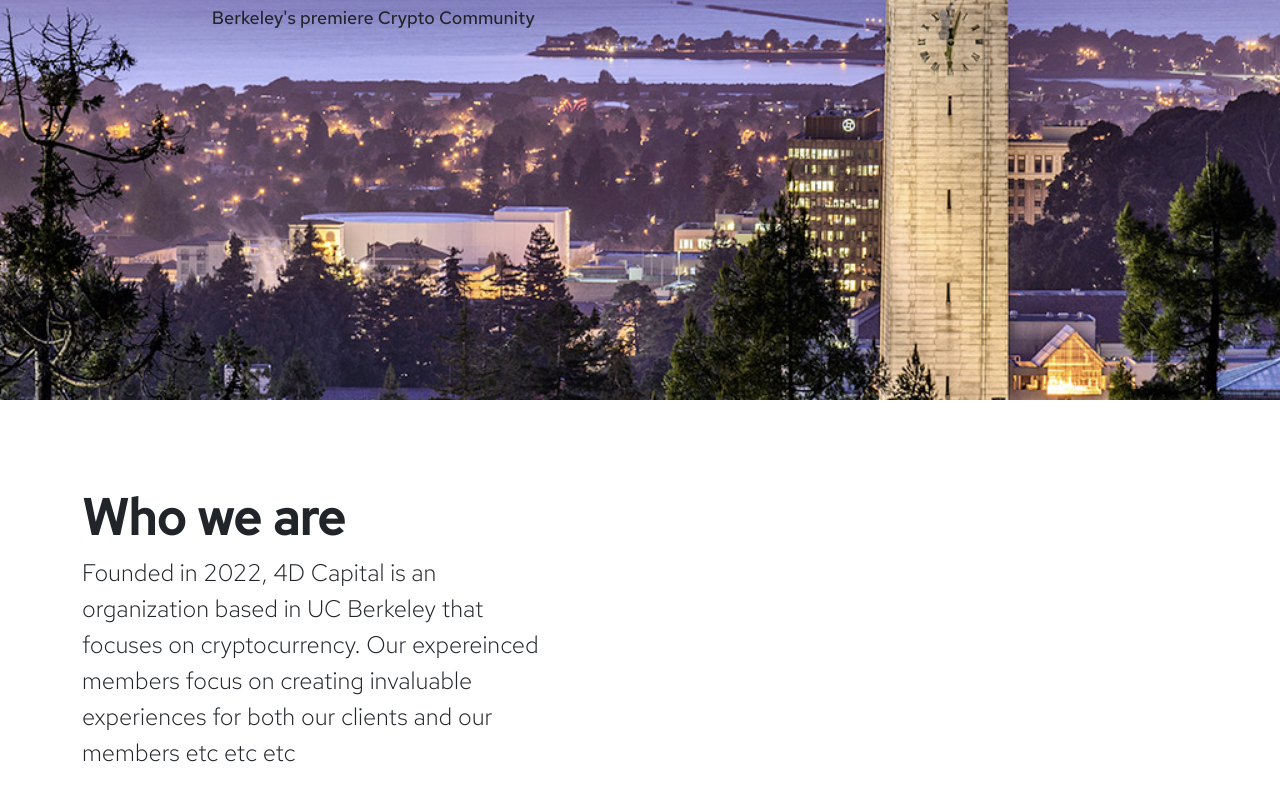
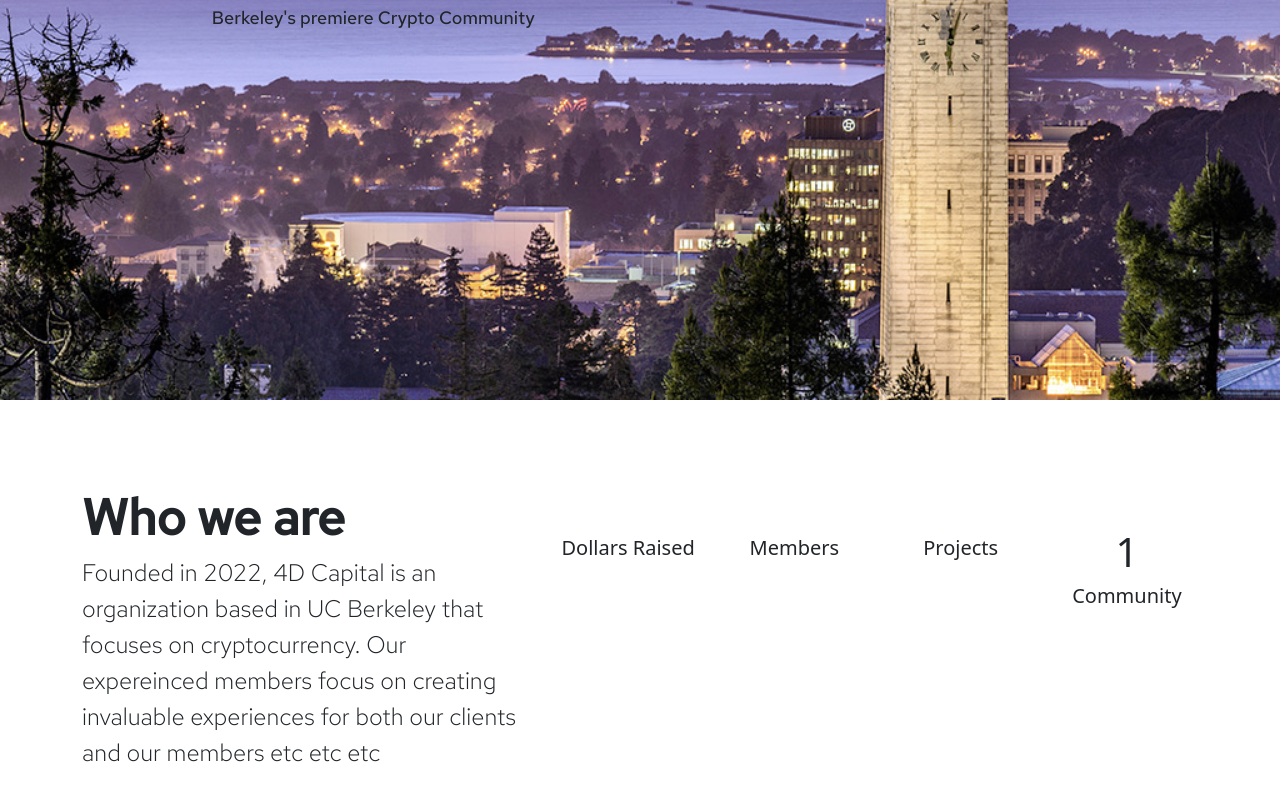
Before and after one commit to JustinH0404/4DWebsite, a React (Create React App) app: page / in a window 1280 px wide. Shown: the part 400-1200 px from the top of the page. Built offline with nearby package versions, Linux system fonts and the light colour scheme; the HTML template or start-up script is replaced by a standard one.

Commit message:
Nothing much

```diff
--- a/src/components/pages/about/about.js
+++ b/src/components/pages/about/about.js
@@ -3,7 +3,8 @@ import './about.css'
 export default function about(){
     return(
         <div class = "about container">
-            <div class = "col-sm-5 ">
+            <div class="row">
+            <div class = "col-md-5 ">
                 <div class = "aboutTitle">
                     <span> Who we are</span>
                 </div>
@@ -14,6 +15,27 @@ export default function about(){
                      our members etc etc etc </span>
                 </div>
             </div>
+            <div class= "col-md-7 ml-5">
+                <div class="row mt-5">
+                    <div class="col-sm-3 mb-5">
+                        <h1 class="stats1"> </h1>
+                        <h5 class="statdesccription">Dollars Raised </h5>
+                    </div>
+                    <div class="col-sm-3 mb-5">
+                        <h1 class="stats2"> </h1>
+                        <h5 class="statdesccription"> Members </h5>
+                    </div>
+                    <div class="col-sm-3 mb-5">
+                        <h1 class="stats3"> </h1>
+                        <h5 class="statdesccription"> Projects</h5>
+                    </div>
+                    <div class="col-sm-3 mb-5">
+                        <h1 class="stats4">1</h1>
+                        <h5 class="statdesccription"> Community </h5>
+                    </div>
+                </div>
+            </div>
+            </div>
         </div>
     )
 }
```
Also changed, not shown: src/components/pages/about/about.css (line endings or trailing spaces).
